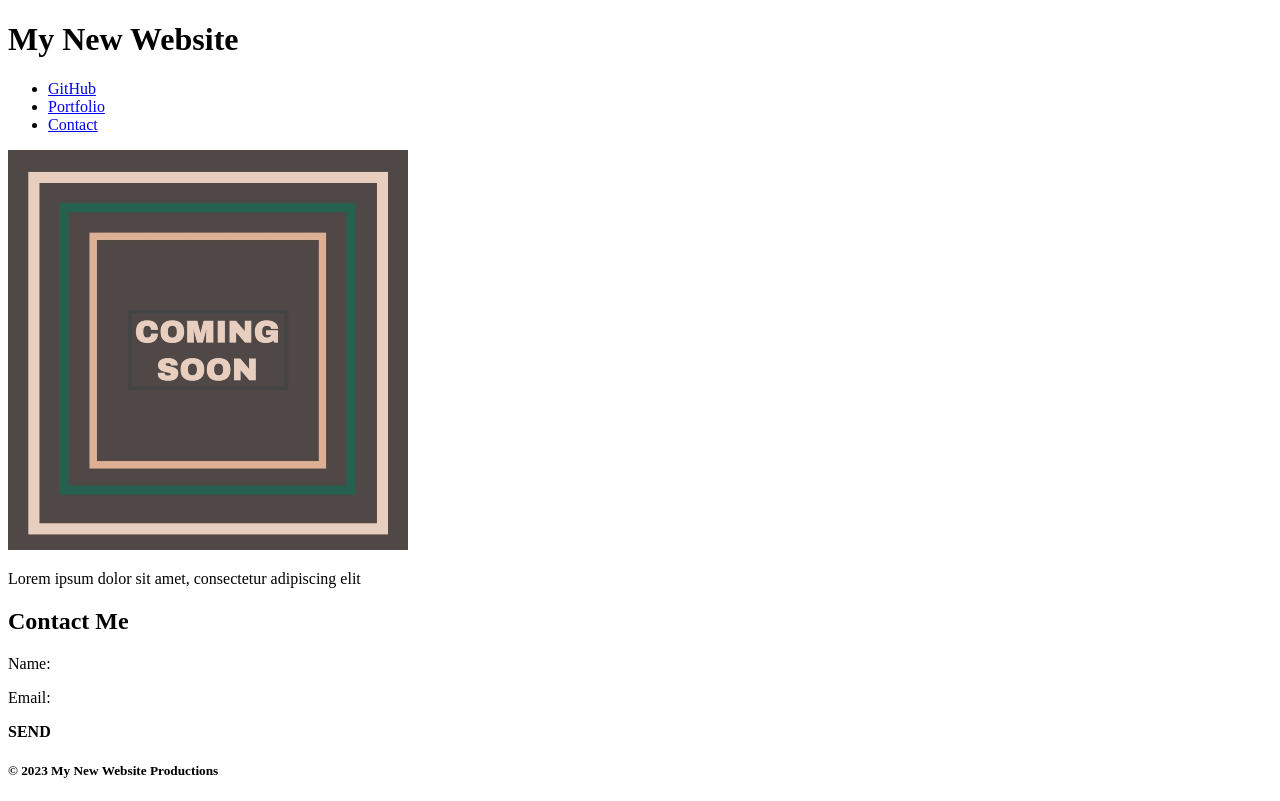
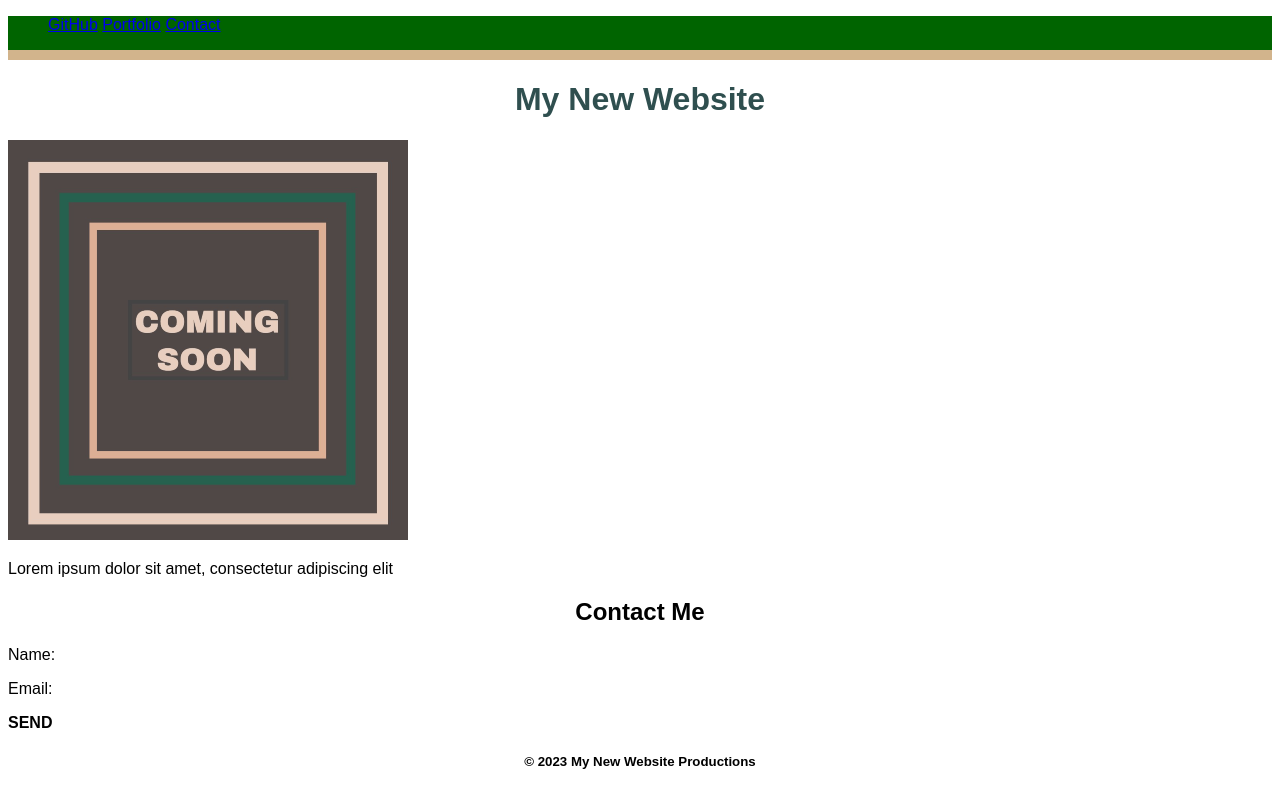
Before and after one commit to KJUDALL/Mini-Project-01, a plain HTML site: page index.html in a window 1280 px wide. Drawn offline with Linux system fonts and the light colour scheme.

Commit message:
refactor: Update repo files with saves changes

```diff
--- a/assets/css/style.css
+++ b/assets/css/style.css
@@ -1,15 +1,23 @@
-header{
-    font-family: 'Times New Roman', Times, serif;
-    background-color: aliceblue;
-}
-nav {
-background-color: green;
+body {
+	font-family: Arial, Helvetica, sans-serif;
 }
 
-h1, h2, h5 {
-    text-align: center;
+nav {
+	background-color: darkgreen;
+	border-bottom: 10px solid tan;
 }
 
 li {
 	display: inline;
+	position: relative;
 }
+
+h1 {
+	color: darkslategray;
+}
+
+h1,
+h2,
+h5 {
+	text-align: center;
+}
--- a/index.html
+++ b/index.html
@@ -6,10 +6,10 @@
 			name="viewport"
 			content="width=device-width, initial-scale=1.0" />
 		<title>mini-project-01</title>
+        <link rel="stylesheet" type="text/css" href="./assets/css/style.css">
 	</head>
+
 	<body>
-		<header>
-			<h1>My New Website</h1>
         <nav>
             <ul>
                 <li><a href="https://github.com/dashboard">GitHub</a></li>
@@ -17,11 +17,17 @@
                 <li><a href="facebook.com">Contact</a></li>
             </ul>
         </nav>
-		</header>
+		<header>
+			<h1>My New Website</h1>
+            <header>
+
+		<section>
 			<img
-			src="image-1.png"
-			alt="pending image" />
+				src="./assets/images/image-1.png"
+				alt="image" />
 			<p>Lorem ipsum dolor sit amet, consectetur adipiscing elit</p>
+		</section>
+
 		<section>
 			<h2>Contact Me</h2>
 			<span>
@@ -30,8 +36,9 @@
 			</span>
 			<span id="button"><strong>SEND</strong></span>
 		</section>
-	</body>
+
 	<footer>
 		<h5>&copy 2023 My New Website Productions</h5>
 	</footer>
+    </body>
 </html>
--- a/style.css
+++ /dev/null
@@ -1,15 +0,0 @@
-header{
-    font-family: 'Times New Roman', Times, serif;
-    background-color: aliceblue;
-}
-nav {
-background-color: green;
-}
-
-h1, h2, h5 {
-    text-align: center;
-}
-
-li {
-	display: inline;
-}
```
Also changed, not shown: image-1.png (deleted), sample-page.png (deleted), 2 other files. Lines whose indentation alone changed are shown as unchanged.
